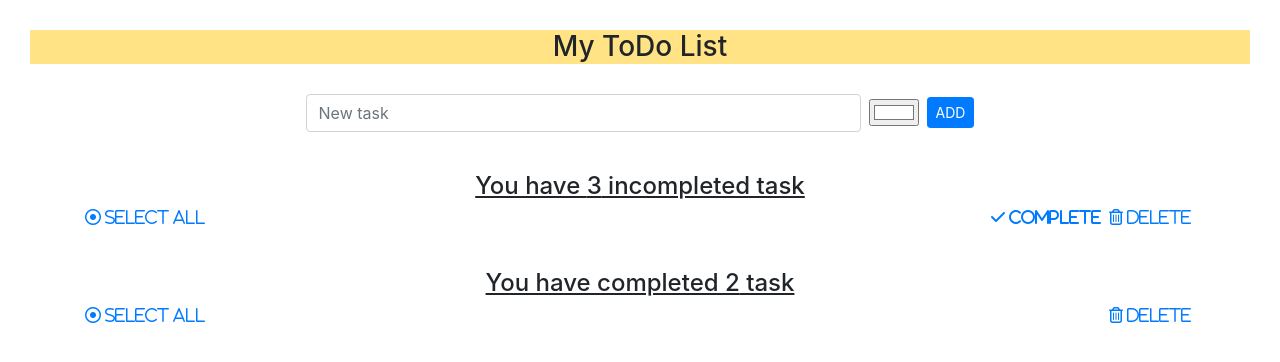
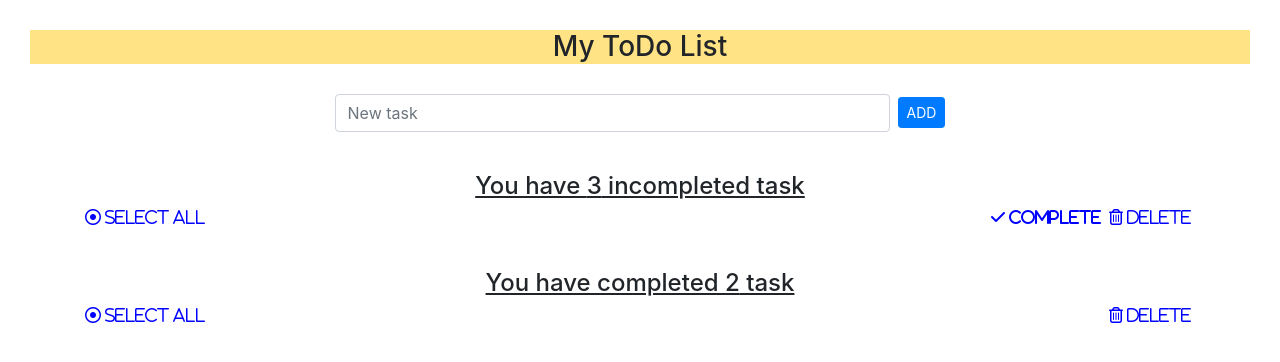
Before and after one commit to caiofp27/react_webtodo_application, a React (Create React App) app: page / in a window 1280 px wide. Shown: the top 362 px of the page. Built offline with nearby package versions, Linux system fonts and the light colour scheme.

Commit message:
Change button tags and implemented ItemsCount for completed and incompleted

```diff
--- a/src/AddItem.js
+++ b/src/AddItem.js
@@ -6,7 +6,6 @@ class AddItem extends React.Component {
       <section className="container">
         <form className="form-inline justify-content-center">
           <input type="text" className="col-6 form-control mr-2" placeholder="New task" />
-          <input type="color" className="mr-2" defaultValue="#ffffff"/>
           <button type="submit" className="btn btn-sm btn-primary">ADD</button>
         </form>
       </section>
--- a/src/App.js
+++ b/src/App.js
@@ -2,8 +2,7 @@ import React from 'react';
 import uuid from "uuid/v4";
 import AddItem from "./AddItem";
 import Buttons from "./Buttons";
-import IncompItemsCount from "./IncompItemsCount";
-import CompItemsCount from "./CompItemsCount";
+import CompItemsCount from "./ItemsCount";
 import TaskBox from "./TaskBox";
 import './App.css';
 
@@ -17,20 +16,34 @@ class App extends React.Component {
       {text: "Aldus PageMaker including versions of Lorem Ipsum.", completed: true, date: "2019-11-06", id: uuid()}
     ]
   }
+  addTask = (taskText) => {
+    let now = new Date();
+    let today = now.getFullYear()+"-"+(now.getMonth()+1)+"-"+now.getDate();
+    const newTask = {
+      text: taskText,
+      completed: false,
+      date: today,
+      id: uuid()
+    };
+    const tasksCopy = this.state.tasks.slice();
+    tasksCopy.push(newTask);
+    this.setState({
+      tasks: tasksCopy
+    });
+  }
   render() {
     return (
       <section>
         <h3 className="title">My ToDo List</h3>
-        <AddItem />
+        <AddItem addTaskFunc={this.addTask} />
         <section className="container">
-          <IncompItemsCount count={3} />
+          <CompItemsCount completed={false} count={3} />
           <Buttons completed={false} />
           <div className="row">
-
           </div>
         </section>
         <section className="container">
-          <CompItemsCount count={2} />
+          <CompItemsCount completed count={2} />
           <Buttons completed />
           <div className="row">
 
--- a/src/Buttons.css
+++ b/src/Buttons.css
@@ -6,3 +6,6 @@ a, a:hover{
     float: right;
     margin: 4px;
 }
+ .list-icon{
+    color: blue;
+ }
--- a/src/Buttons.js
+++ b/src/Buttons.js
@@ -5,9 +5,9 @@ class Buttons extends React.Component {
   render() {
     return (
       <div>
-        <a href="a" className="list-icon far fa-dot-circle"> Select All</a>
-        <a href="a" className="list-icon far fa-trash-alt trash-icon"> Delete</a>
-        {this.props.completed === false && <a href="a" className="list-icon fas fa-check trash-icon"> Complete </a>}
+        <i className="list-icon far fa-dot-circle"> Select All</i>
+        <i className="list-icon far fa-trash-alt trash-icon"> Delete</i>
+        {this.props.completed === false && <i className="list-icon fas fa-check trash-icon"> Complete </i>}
       </div>
     );
   }
--- a/src/CompItemsCount.js
+++ /dev/null
@@ -1,12 +0,0 @@
-import React from "react";
-import "./ItemsCount.css";
-
-class CompItemsCount extends React.Component {
-  render() {
-    return (
-      <h4 id="title-container"><u>You have completed {this.props.count} task</u></h4>
-    );
-  }
-}
-
-export default CompItemsCount;
--- a/src/IncompItemsCount.js
+++ /dev/null
@@ -1,12 +0,0 @@
-import React from "react";
-import "./ItemsCount.css";
-
-class IncompItemsCount extends React.Component {
-  render() {
-    return (
-      <h4 id="title-container"><u>You have {this.props.count} incompleted task</u></h4>
-    );
-  }
-}
-
-export default IncompItemsCount;
--- /dev/null
+++ b/src/ItemsCount.js
@@ -0,0 +1,14 @@
+import React from "react";
+import "./ItemsCount.css";
+
+class ItemsCount extends React.Component {
+  render() {
+    return (
+      <div>
+        {this.props.completed ?  <h4 id="title-container"><u>You have completed {this.props.count} task</u></h4> : <h4 id="title-container"><u>You have {this.props.count} incompleted task</u></h4>}
+      </div>
+    );
+  }
+}
+
+export default ItemsCount;
--- a/src/TaskBox.js
+++ b/src/TaskBox.js
@@ -8,8 +8,8 @@ class TaskBox extends React.Component {
       <div className={`col-md-3 card box ${this.props.completed ? "completed-box" : "incompleted-box"}`}>
         <div className="card-body">
           <p>{this.props.text}</p>
-          {this.props.completed === false && <a href="a" className="list-icon fas fa-check" />}
-          <a href="a" className="far fa-trash-alt trash-icon" />
+          {this.props.completed === false && <i className="list-icon fas fa-check" />}
+          <i className="list-icon far fa-trash-alt trash-icon" />
         </div>
       </div>
     );
```
